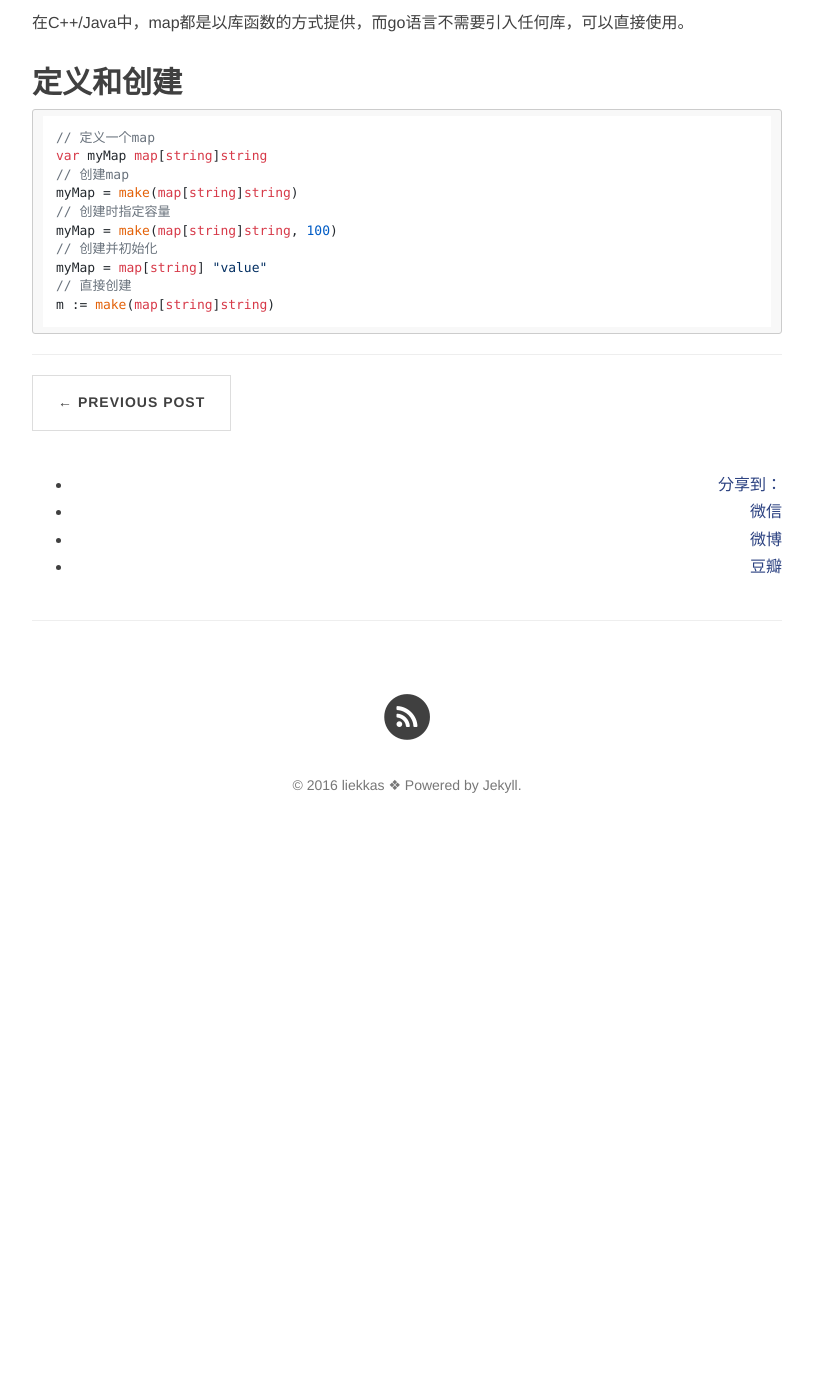
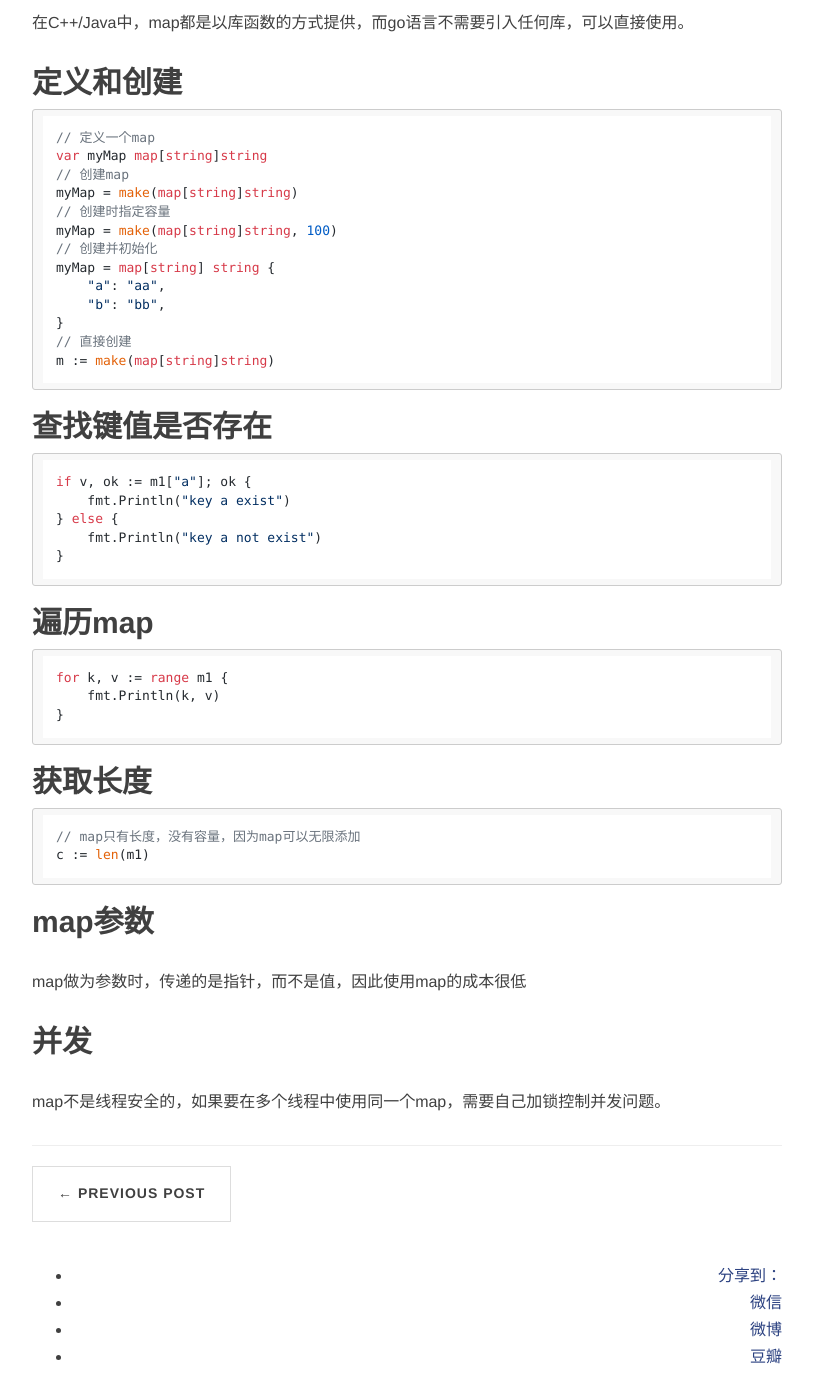
Before and after one commit to kotomifi/kotomifi.github.io, a Jekyll site: the page built from _posts/2016-05-10-golang-map.md, in a window 1280 px wide and 1400 px high, scrolled down 508 px. Shown: the whole window, without its empty margins (233-1046 px from the left). Built offline with Jekyll 4.4.1, drawn with Linux system fonts in a browser that asks for light colours; nearby versions of some CDN libraries; comment, search, counter and statistics services are not loaded; before the commit the page ends 1371 px from its top, so only the background shows below that.

Commit message:
add golang map

```diff
--- a/_posts/2016-05-10-golang-map.md
+++ b/_posts/2016-05-10-golang-map.md
@@ -9,6 +9,32 @@
     // 创建时指定容量
     myMap = make(map[string]string, 100)
     // 创建并初始化
-    myMap = map[string] "value"
+    myMap = map[string] string {
+        "a": "aa",
+        "b": "bb",
+    }
     // 直接创建
     m := make(map[string]string)
+
+
+## 查找键值是否存在
+    if v, ok := m1["a"]; ok {
+        fmt.Println("key a exist")
+    } else {
+        fmt.Println("key a not exist")
+    }
+
+## 遍历map
+    for k, v := range m1 {
+        fmt.Println(k, v)
+    }
+
+## 获取长度
+    // map只有长度，没有容量，因为map可以无限添加
+    c := len(m1)
+
+## map参数
+map做为参数时，传递的是指针，而不是值，因此使用map的成本很低
+
+## 并发
+map不是线程安全的，如果要在多个线程中使用同一个map，需要自己加锁控制并发问题。
```
